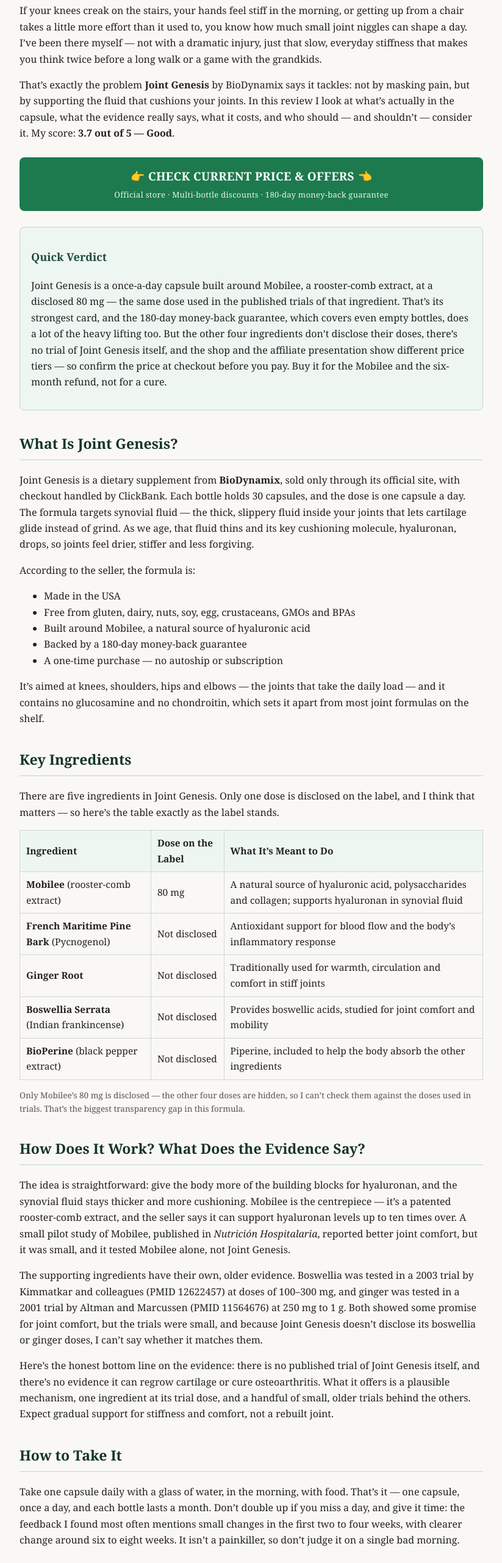
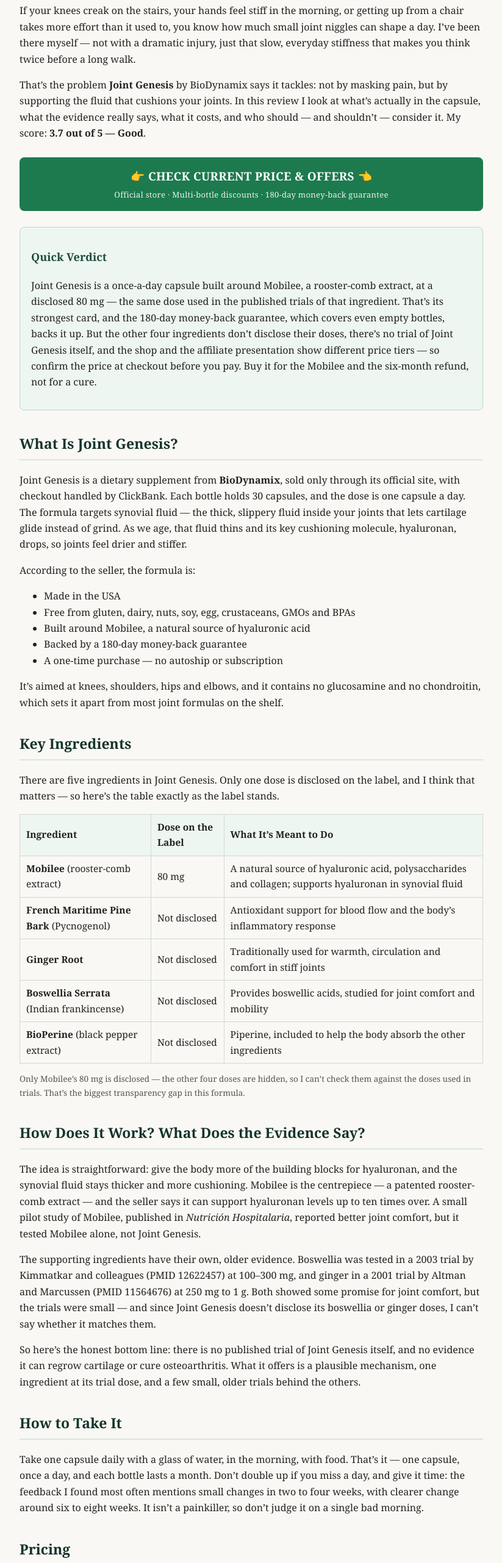
Before and after one commit to bestreviews-guide/reviews, a plain HTML site: page review/joint-genesis/index.html in a window 1280 px wide. Shown: the part 237-2800 px from the top of the page at 61% size, without its empty margins (228-1051 px from the left). Drawn offline with Linux system fonts and the light colour scheme.

Commit message:
Trim Joint Genesis review to about 1450 words

```diff
--- a/review/joint-genesis/index.html
+++ b/review/joint-genesis/index.html
@@ -31,19 +31,19 @@
 
 <h1>Joint Genesis Reviews 2026: Does It Really Help Stiff, Achy Joints?</h1>
 
-<p>If your knees creak on the stairs, your hands feel stiff in the morning, or getting up from a chair takes a little more effort than it used to, you know how much small joint niggles can shape a day. I’ve been there myself — not with a dramatic injury, just that slow, everyday stiffness that makes you think twice before a long walk or a game with the grandkids.</p>
+<p>If your knees creak on the stairs, your hands feel stiff in the morning, or getting up from a chair takes more effort than it used to, you know how much small joint niggles can shape a day. I’ve been there myself — not with a dramatic injury, just that slow, everyday stiffness that makes you think twice before a long walk.</p>
 
-<p>That’s exactly the problem <strong>Joint Genesis</strong> by BioDynamix says it tackles: not by masking pain, but by supporting the fluid that cushions your joints. In this review I look at what’s actually in the capsule, what the evidence really says, what it costs, and who should — and shouldn’t — consider it. My score: <strong>3.7 out of 5 — Good</strong>.</p>
+<p>That’s the problem <strong>Joint Genesis</strong> by BioDynamix says it tackles: not by masking pain, but by supporting the fluid that cushions your joints. In this review I look at what’s actually in the capsule, what the evidence really says, what it costs, and who should — and shouldn’t — consider it. My score: <strong>3.7 out of 5 — Good</strong>.</p>
 
 <a class="cta" href="https://feca67witgaxcr67t8xhu3yza9.hop.clickbank.net">👉 CHECK CURRENT PRICE &amp; OFFERS 👈<small>Official store · Multi-bottle discounts · 180-day money-back guarantee</small></a>
 
 <div class="verdict">
 <h3>Quick Verdict</h3>
-<p>Joint Genesis is a once-a-day capsule built around Mobilee, a rooster-comb extract, at a disclosed 80 mg — the same dose used in the published trials of that ingredient. That’s its strongest card, and the 180-day money-back guarantee, which covers even empty bottles, does a lot of the heavy lifting too. But the other four ingredients don’t disclose their doses, there’s no trial of Joint Genesis itself, and the shop and the affiliate presentation show different price tiers — so confirm the price at checkout before you pay. Buy it for the Mobilee and the six-month refund, not for a cure.</p>
+<p>Joint Genesis is a once-a-day capsule built around Mobilee, a rooster-comb extract, at a disclosed 80 mg — the same dose used in the published trials of that ingredient. That’s its strongest card, and the 180-day money-back guarantee, which covers even empty bottles, backs it up. But the other four ingredients don’t disclose their doses, there’s no trial of Joint Genesis itself, and the shop and the affiliate presentation show different price tiers — so confirm the price at checkout before you pay. Buy it for the Mobilee and the six-month refund, not for a cure.</p>
 </div>
 
 <h2>What Is Joint Genesis?</h2>
-<p>Joint Genesis is a dietary supplement from <strong>BioDynamix</strong>, sold only through its official site, with checkout handled by ClickBank. Each bottle holds 30 capsules, and the dose is one capsule a day. The formula targets synovial fluid — the thick, slippery fluid inside your joints that lets cartilage glide instead of grind. As we age, that fluid thins and its key cushioning molecule, hyaluronan, drops, so joints feel drier, stiffer and less forgiving.</p>
+<p>Joint Genesis is a dietary supplement from <strong>BioDynamix</strong>, sold only through its official site, with checkout handled by ClickBank. Each bottle holds 30 capsules, and the dose is one capsule a day. The formula targets synovial fluid — the thick, slippery fluid inside your joints that lets cartilage glide instead of grind. As we age, that fluid thins and its key cushioning molecule, hyaluronan, drops, so joints feel drier and stiffer.</p>
 <p>According to the seller, the formula is:</p>
 <ul>
 <li>Made in the USA</li>
@@ -52,7 +52,7 @@
 <li>Backed by a 180-day money-back guarantee</li>
 <li>A one-time purchase — no autoship or subscription</li>
 </ul>
-<p>It’s aimed at knees, shoulders, hips and elbows — the joints that take the daily load — and it contains no glucosamine and no chondroitin, which sets it apart from most joint formulas on the shelf.</p>
+<p>It’s aimed at knees, shoulders, hips and elbows, and it contains no glucosamine and no chondroitin, which sets it apart from most joint formulas on the shelf.</p>
 
 <h2>Key Ingredients</h2>
 <p>There are five ingredients in Joint Genesis. Only one dose is disclosed on the label, and I think that matters — so here’s the table exactly as the label stands.</p>
@@ -67,22 +67,22 @@
 <p class="note">Only Mobilee’s 80 mg is disclosed — the other four doses are hidden, so I can’t check them against the doses used in trials. That’s the biggest transparency gap in this formula.</p>
 
 <h2>How Does It Work? What Does the Evidence Say?</h2>
-<p>The idea is straightforward: give the body more of the building blocks for hyaluronan, and the synovial fluid stays thicker and more cushioning. Mobilee is the centrepiece — it’s a patented rooster-comb extract, and the seller says it can support hyaluronan levels up to ten times over. A small pilot study of Mobilee, published in <em>Nutrición Hospitalaria</em>, reported better joint comfort, but it was small, and it tested Mobilee alone, not Joint Genesis.</p>
-<p>The supporting ingredients have their own, older evidence. Boswellia was tested in a 2003 trial by Kimmatkar and colleagues (PMID 12622457) at doses of 100–300 mg, and ginger was tested in a 2001 trial by Altman and Marcussen (PMID 11564676) at 250 mg to 1 g. Both showed some promise for joint comfort, but the trials were small, and because Joint Genesis doesn’t disclose its boswellia or ginger doses, I can’t say whether it matches them.</p>
-<p>Here’s the honest bottom line on the evidence: there is no published trial of Joint Genesis itself, and there’s no evidence it can regrow cartilage or cure osteoarthritis. What it offers is a plausible mechanism, one ingredient at its trial dose, and a handful of small, older trials behind the others. Expect gradual support for stiffness and comfort, not a rebuilt joint.</p>
+<p>The idea is straightforward: give the body more of the building blocks for hyaluronan, and the synovial fluid stays thicker and more cushioning. Mobilee is the centrepiece — a patented rooster-comb extract — and the seller says it can support hyaluronan levels up to ten times over. A small pilot study of Mobilee, published in <em>Nutrición Hospitalaria</em>, reported better joint comfort, but it tested Mobilee alone, not Joint Genesis.</p>
+<p>The supporting ingredients have their own, older evidence. Boswellia was tested in a 2003 trial by Kimmatkar and colleagues (PMID 12622457) at 100–300 mg, and ginger in a 2001 trial by Altman and Marcussen (PMID 11564676) at 250 mg to 1 g. Both showed some promise for joint comfort, but the trials were small — and since Joint Genesis doesn’t disclose its boswellia or ginger doses, I can’t say whether it matches them.</p>
+<p>So here’s the honest bottom line: there is no published trial of Joint Genesis itself, and no evidence it can regrow cartilage or cure osteoarthritis. What it offers is a plausible mechanism, one ingredient at its trial dose, and a few small, older trials behind the others.</p>
 
 <h2>How to Take It</h2>
-<p>Take one capsule daily with a glass of water, in the morning, with food. That’s it — one capsule, once a day, and each bottle lasts a month. Don’t double up if you miss a day, and give it time: the feedback I found most often mentions small changes in the first two to four weeks, with clearer change around six to eight weeks. It isn’t a painkiller, so don’t judge it on a single bad morning.</p>
+<p>Take one capsule daily with a glass of water, in the morning, with food. That’s it — one capsule, once a day, and each bottle lasts a month. Don’t double up if you miss a day, and give it time: the feedback I found most often mentions small changes in two to four weeks, with clearer change around six to eight weeks. It isn’t a painkiller, so don’t judge it on a single bad morning.</p>
 
 <h2>Pricing</h2>
 <p>On the official shop, Joint Genesis is priced at $59 for one bottle, $49 per bottle for three bottles ($147 in total), and $39 per bottle for six bottles ($234 in total). That works out at $1.97 a day for a single bottle and $1.30 a day on the six-bottle pack. The bigger packs include free shipping, and the six-bottle pack adds two free bonus ebooks.</p>
-<p>One thing to watch: the affiliate presentation shows different tiers — two bottles at $79, three at $69 and six at $49 — so the price you see can depend on which page you land on. Confirm the price at checkout before you pay, and remember the per-day cost only drops if you commit to several months up front.</p>
+<p>One thing to watch: the affiliate presentation shows different tiers — two bottles at $79, three at $69 and six at $49 — so the price you see can depend on which page you land on. Confirm the price at checkout before you pay.</p>
 
 <a class="cta" href="https://feca67witgaxcr67t8xhu3yza9.hop.clickbank.net">👉 SEE THE LATEST DISCOUNTED BUNDLES 👈<small>Multi-bottle packs lower the cost per bottle · Backed by the 180-day guarantee</small></a>
 
 <h2>180-Day Money-Back Guarantee</h2>
-<p>This is genuinely one of the longest guarantees I’ve seen for a joint supplement. You get 180 days from the date you order, and it covers even empty bottles — so you can finish a bottle, or several, and still ask for your money back if it hasn’t helped. The refund covers the product price; return shipping is your cost, and the seller says there’s no restocking fee.</p>
-<p>Two practical tips if you ever need it: keep your order details, and don’t throw the bottle away until the refund is resolved — the seller may ask for the empty bottle back. Contact support at (800) 589-4191 or Support@BioDynamix.co, or write to BioDynamix, 7362 Remcon Circle, El Paso, TX 79912. As with any guarantee, read the exact terms on the order page before you buy.</p>
+<p>This is one of the longest guarantees I’ve seen for a joint supplement. You get 180 days from the date you order, and it covers even empty bottles — so you can finish a bottle, or several, and still ask for your money back if it hasn’t helped. The refund covers the product price; return shipping is your cost, and the seller says there’s no restocking fee.</p>
+<p>Two practical tips if you ever need it: keep your order details, and don’t throw the bottle away until the refund is resolved — the seller may ask for the empty bottle back. Contact support at (800) 589-4191 or Support@BioDynamix.co, or write to BioDynamix, 7362 Remcon Circle, El Paso, TX 79912.</p>
 
 <h2>Pros and Cons</h2>
 <h3 class="pros">Pros</h3>
@@ -121,10 +121,10 @@
 
 <h2>Safety &amp; Side Effects</h2>
 <p>The ingredients are generally well tolerated, and the side effects reported are mild: stomach upset, heartburn, nausea, headache or a skin reaction in a small number of people. Taking the capsule with food, as directed, helps most people. Ginger and pine bark can interact with blood-thinning medication, so that’s worth a conversation with your doctor before you start.</p>
-<p><strong>Important cautions:</strong> don’t use it if you’re allergic to rooster comb, egg or poultry, and speak to your doctor first if you’re pregnant, nursing, under 18, or on any regular medication. If you have a chronic condition, check with your healthcare provider before starting any supplement — and stop and seek advice if you notice anything unusual.</p>
+<p>Don’t use it if you’re allergic to rooster comb, egg or poultry, and speak to your doctor first if you’re pregnant, nursing, under 18, or on any regular medication.</p>
 
 <h2>Where to Buy (and Why It Matters)</h2>
-<p>Joint Genesis is sold only through the official BioDynamix site, and checkout runs through ClickBank as a one-time payment. That matters for two reasons: third-party listings can’t guarantee freshness, storage or authenticity, and purchases from unauthorised sellers may not be covered by the 180-day guarantee. If you buy, use the official store link on this page and check the price on the checkout screen before you confirm.</p>
+<p>Joint Genesis is sold only through the official BioDynamix site, and checkout runs through ClickBank as a one-time payment. That matters: third-party listings can’t guarantee freshness or authenticity, and purchases from unauthorised sellers may not be covered by the 180-day guarantee. If you buy, use the official store link on this page and check the price on the checkout screen before you confirm.</p>
 
 <h2>Frequently Asked Questions</h2>
 <h3>How soon might I notice anything?</h3>
```
